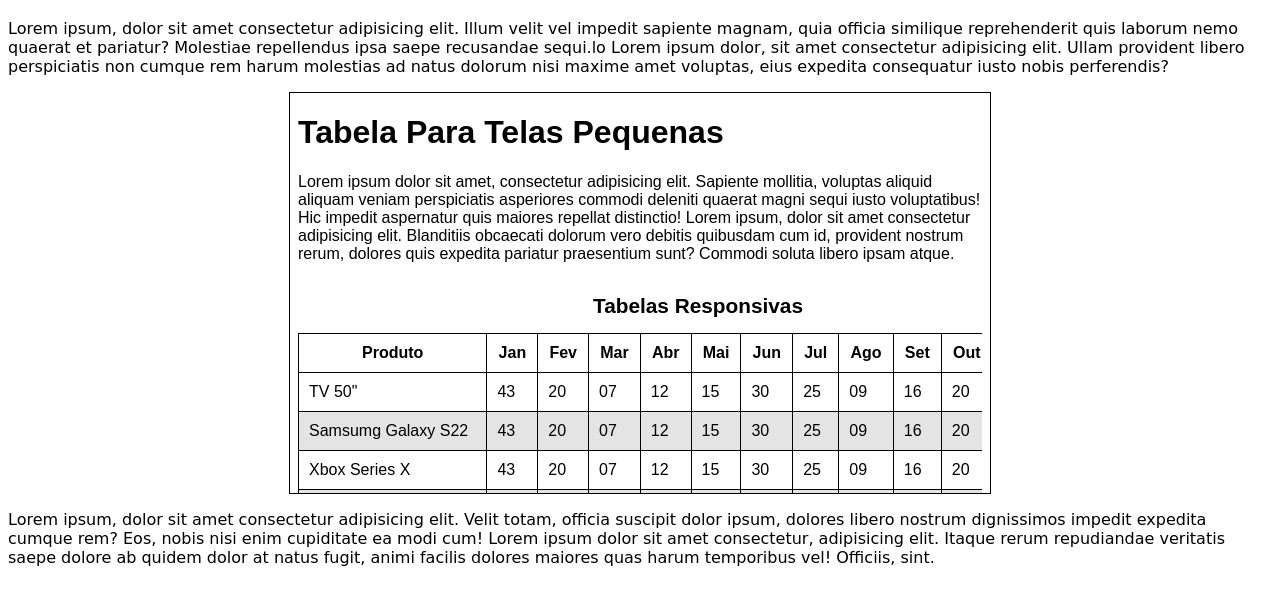
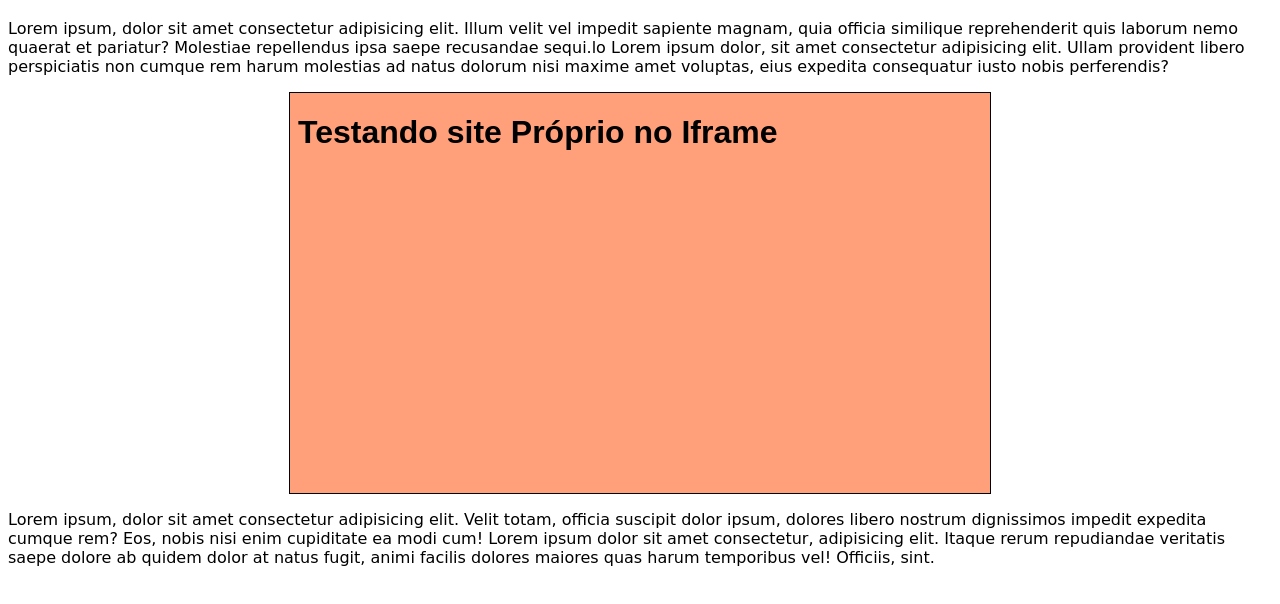
Before and after one commit to Fabiiano/html-css, a plain HTML site: page exercicios/atividades/ex024/iframe002.html in a window 1280 px wide. Shown: the part 62-666 px from the top of the page. Drawn offline with Linux system fonts and the light colour scheme.

Commit message:
att iframe002

```diff
--- a/exercicios/atividades/ex024/iframe002.html
+++ b/exercicios/atividades/ex024/iframe002.html
@@ -21,7 +21,9 @@
     <h1>Teste com Iframe</h1>
     <p>Lorem ipsum, dolor sit amet consectetur adipisicing elit. Illum velit vel impedit sapiente magnam, quia officia similique reprehenderit quis laborum nemo quaerat et pariatur? Molestiae repellendus ipsa saepe recusandae sequi.lo Lorem ipsum dolor, sit amet consectetur adipisicing elit. Ullam provident libero perspiciatis non cumque rem harum molestias ad natus dolorum nisi maxime amet voluptas, eius expedita consequatur iusto nobis perferendis?</p>
 
-    <iframe src="../ex023/tabela006.html" frameborder="0" height="400px" width="700px"></iframe>
+    <iframe src="paginas-extras/pagina001.html" frameborder="0" height="400px" width="700px">
+        <p>infelizmente seu navegador não é compatível com esse conteudo!</p>
+    </iframe>
 
     <p>Lorem ipsum, dolor sit amet consectetur adipisicing elit. Velit totam, officia suscipit dolor ipsum, dolores libero nostrum dignissimos impedit expedita cumque rem? Eos, nobis nisi enim cupiditate ea modi cum! Lorem ipsum dolor sit amet consectetur, adipisicing elit. Itaque rerum repudiandae veritatis saepe dolore ab quidem dolor at natus fugit, animi facilis dolores maiores quas harum temporibus vel! Officiis, sint.</p>
 </body>
```
Also changed, not shown: exercicios/atividades/ex024/iframe003.html (added, +12 -0 lines), exercicios/atividades/ex024/paginas-extras/pagina001.html (renamed from exercicios/atividades/ex024/pagina001.html).
